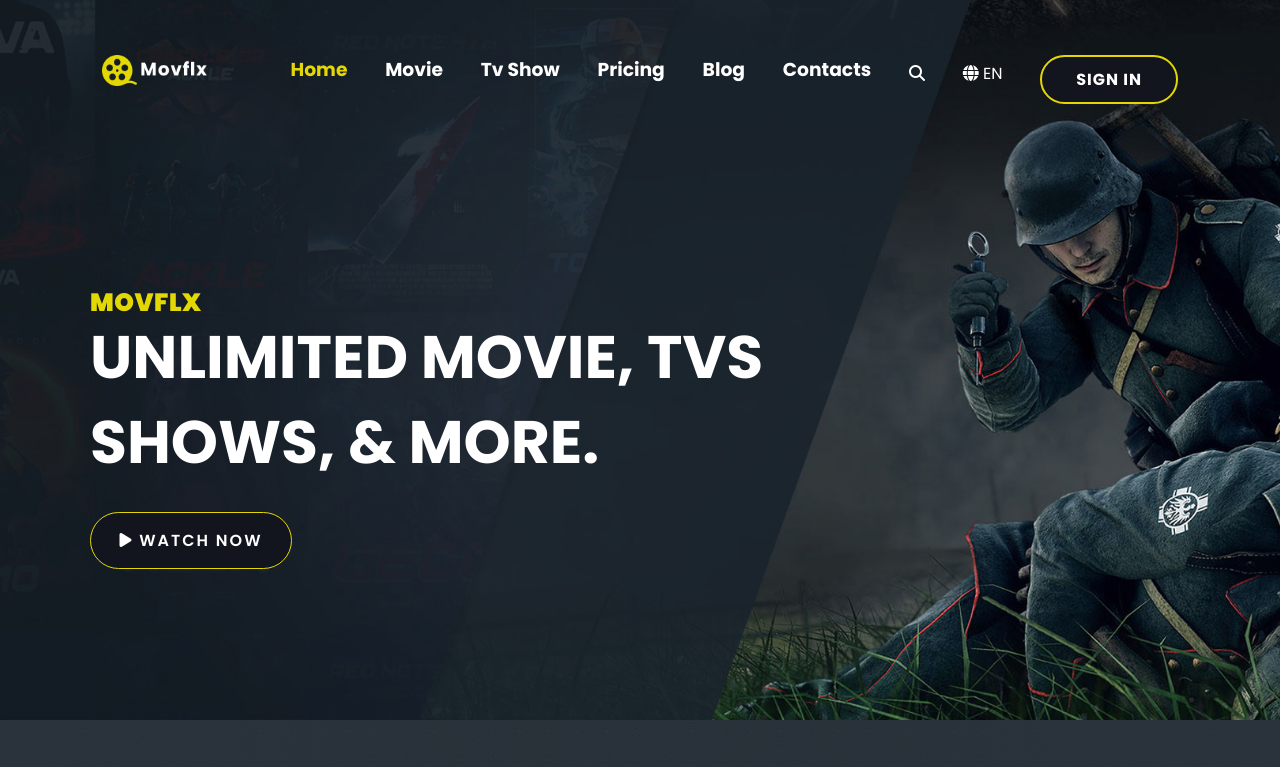
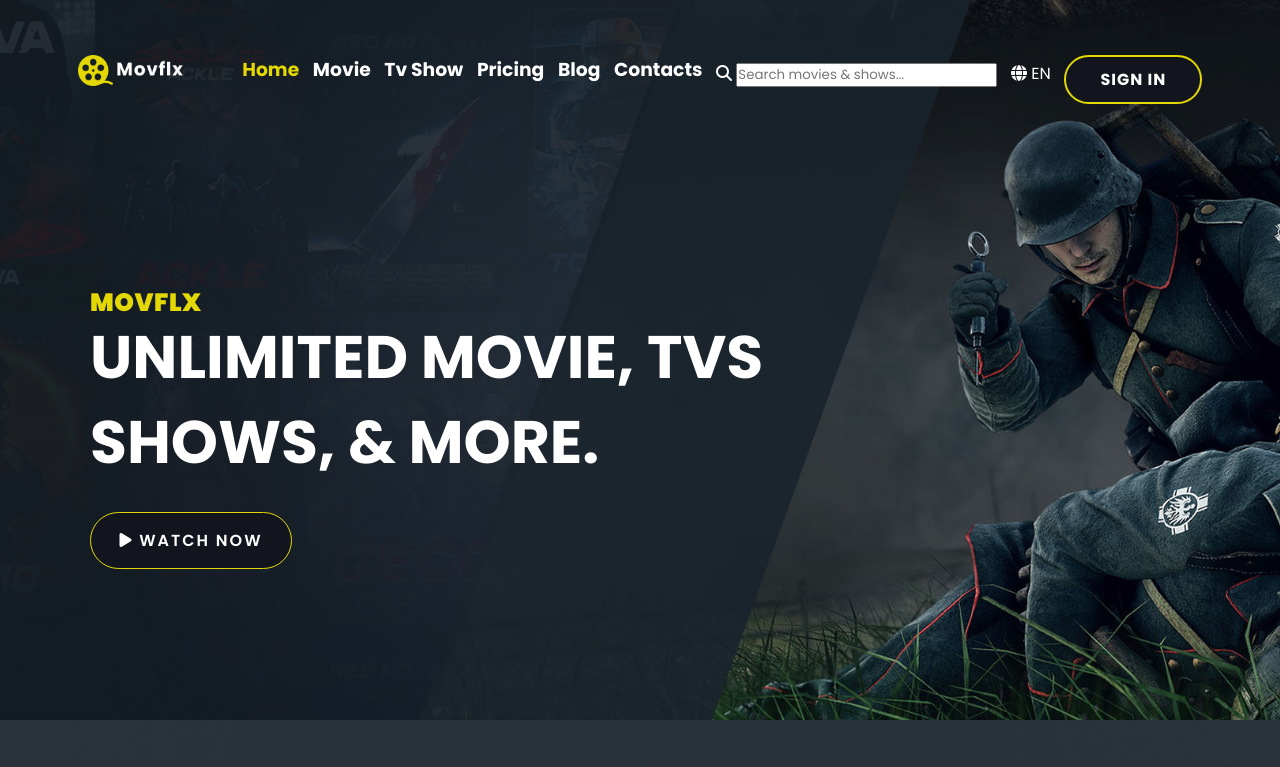
Before and after one commit to sohailaashraf14/MovieFLex, a plain HTML site: page index.html in a window 1280 px wide. Shown: the top 767 px of the page. Drawn offline with Linux system fonts and the light colour scheme; no server answers.

Commit message:
Refactor navigation and search elements in index.html

```diff
--- a/index.html
+++ b/index.html
@@ -28,9 +28,15 @@
               <li><h3>blog</h3></li>
               <li><h3>contacts</h3></li>
 
-              <li><i class="fa-solid fa-magnifying-glass"></i></li>
+              <li class="nav-search">
+                <div class="search-box">
+                  <i class="fa-solid fa-magnifying-glass"></i>
+                  <input type="text" id="navSearchInput" placeholder="Search movies & shows..." autocomplete="off" />
+                </div>
+                <div class="search-dropdown" id="navSearchDropdown"></div>
+              </li>
               <li><i class="fa-solid fa-globe"></i> EN</li>
-              <li><h2 onclick="Signin()">Sign in</h2></li>
+              <li><h2 onclick="Signin()"> Sign in</h2></li>
             </ul>
           </div>
         </div>
@@ -45,7 +51,7 @@
       </div>
     </section>
     <section>
-      <div class="content ">
+      <div class="content">
         <h4>online streming</h4>
         <div>
           <ul>
```
